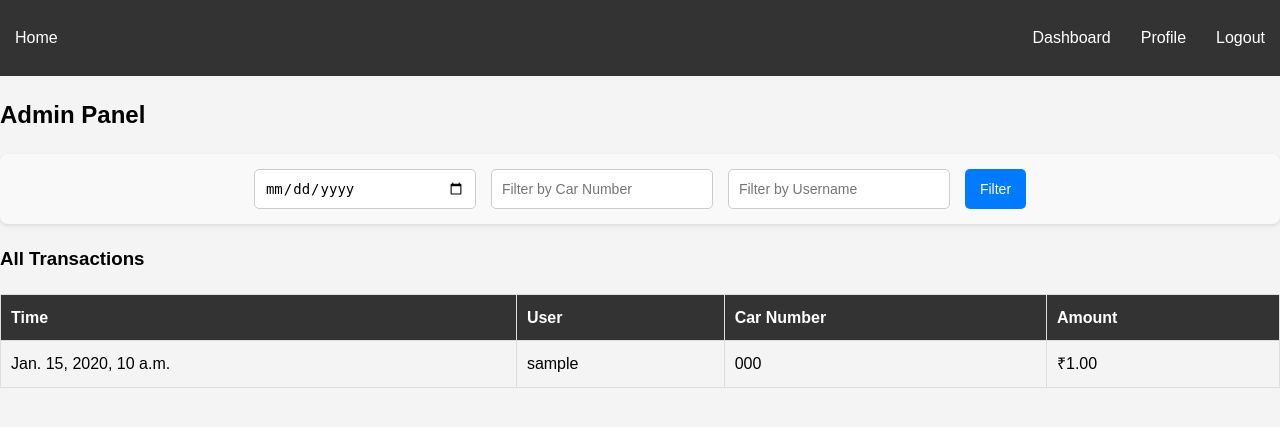
After one commit to Prem-Dharshan/Distributed-Enterprise-Computing-Lab, a Django app: page /admin_dashboard/ in a window 1280 px wide. The commit adds this page. Shown: the top 427 px of the page. Run offline with Django 5.2, Linux system fonts and the light colour scheme; a user stored in the database is signed in; tables that the repository leaves empty hold one stand-in row (values such as "Sample post").

Commit message:
Add transactions
for user and admin

```diff
--- a/TheTollApp/TheTollApp/apis/urls.py
+++ b/TheTollApp/TheTollApp/apis/urls.py
@@ -1,7 +1,7 @@
 # urls.py
 from django.urls import path
 from django.contrib.auth import views as auth_views
-from .views import signup_view, dashboard_view, profile_view, update_profile_view
+from .views import signup_view, dashboard_view, profile_view, update_profile_view, pay_toll_view, recharge_view, admin_view
 
 urlpatterns = [
     path('signup/', signup_view, name='signup'),
@@ -12,4 +12,8 @@ urlpatterns = [
     path('dashboard/', dashboard_view, name='dashboard'),
     path('profile/', profile_view, name='user_profile'),
     path('profile/update/', update_profile_view, name='update_profile'),
+
+    path('pay_toll/', pay_toll_view, name='pay_toll'),
+    path('recharge/', recharge_view, name='recharge'),
+    path('admin_dashboard/', admin_view, name='admin_view'),
 ]
--- a/TheTollApp/TheTollApp/apis/views.py
+++ b/TheTollApp/TheTollApp/apis/views.py
@@ -1,8 +1,20 @@
 # views.py
-from django.contrib.auth.decorators import login_required
+from django.contrib.auth.decorators import login_required, user_passes_test
 from django.shortcuts import render, redirect, get_object_or_404
 from django.contrib import messages
 from django.contrib.auth import login
+
+from decimal import Decimal
+from .models import Profile, Transaction
+from django.utils.timezone import now
+from django.db import transaction as db_transaction
+
+@login_required
+def dashboard(request):
+    profile = request.user.profile
+    transactions = Transaction.objects.filter(profile=profile)
+    return render(request, 'dashboard.html', {'profile': profile, 'transactions': transactions})
+
 
 from .forms import SignUpForm, ProfileUpdateForm
 from .models import Profile
@@ -20,19 +32,10 @@ def signup_view(request):
             for error in form.errors.values():
                 messages.error(request, error)
 
-            return render(request, 'auth/signup.html', {'form': form})
+            return render(request, 'registration/signup.html', {'form': form})
     else:
         form = SignUpForm()
-    return render(request, 'auth/signup.html', {'form': form})
-
-
-@login_required
-def dashboard_view(request):
-    context = {
-        'user': request.user,
-    }
-    return render(request, 'dashboard.html', context)
-
+    return render(request, 'registration/signup.html', {'form': form})
 
 @login_required
 def profile_view(request):
@@ -60,3 +63,66 @@ def update_profile_view(request):
         'profile': profile,
     }
     return render(request, 'user/update_profile.html', context)
+
+
+## Aparna - a helping hand
+
+@login_required
+def dashboard_view(request):
+    profile, created = Profile.objects.get_or_create(user=request.user, defaults={'car_number': 'N/A', 'balance': 0.00})
+
+    if request.user.is_superuser:
+        return redirect('admin_view')  # Redirect superusers to the admin panel
+
+    transactions = Transaction.objects.filter(profile=profile)
+    return render(request, 'dashboard.html', {'profile': profile, 'transactions': transactions})
+
+
+@login_required
+def recharge_view(request):
+    if request.method == 'POST':
+        amount = Decimal(request.POST['amount'])
+        profile = request.user.profile
+
+        with db_transaction.atomic():
+            profile.balance += amount
+            profile.save()
+
+    return redirect('dashboard')
+
+@login_required
+def pay_toll_view(request):
+    if request.method == 'POST':
+        amount = Decimal(request.POST['amount'])
+        profile = request.user.profile
+
+        if profile.balance >= amount:
+            with db_transaction.atomic():
+                profile.balance -= amount
+                profile.save()
+                Transaction.objects.create(profile=profile, amt=amount, in_time=now())
+
+    return redirect('dashboard')
+
+def is_superuser(user):
+    return user.is_superuser
+
+@login_required
+@user_passes_test(is_superuser)
+def admin_view(request):
+    date_filter = request.GET.get('date')
+    user_filter = request.GET.get('user')
+    car_number_filter = request.GET.get('car_number')
+
+    transactions = Transaction.objects.select_related('profile').all()
+
+    if date_filter:
+        transactions = transactions.filter(in_time__date=date_filter)
+
+    if user_filter:
+        transactions = transactions.filter(profile__user__username__icontains=user_filter)
+
+    if car_number_filter:
+        transactions = transactions.filter(profile__car_number__icontains=car_number_filter)
+
+    return render(request, 'admin.html', {'transactions': transactions})
--- a/TheTollApp/TheTollApp/static/css/styles.css
+++ b/TheTollApp/TheTollApp/static/css/styles.css
@@ -27,13 +27,138 @@ nav a:hover {
     background-color: #555;
 }
 
-.content {
+.nav-left {
+    display: flex;
+    align-items: center;
+}
+
+.nav-center {
+    flex-grow: 1;
+    text-align: center;
+}
+
+.nav-right {
+    display: flex;
+    align-items: center;
+    justify-content: flex-end;
+}
+
+/* Main Dashboard Container */
+.dashboard-container {
     padding: 30px;
     margin: 20px auto;
     max-width: 900px;
     background-color: white;
     box-shadow: 0 0 10px rgba(0, 0, 0, 0.1);
     border-radius: 8px;
+}
+
+/* User Info Card */
+.user-info {
+    text-align: center;
+    margin-bottom: 20px;
+}
+
+.user-info h2 {
+    color: #333;
+}
+
+.user-info p {
+    font-size: 18px;
+    color: #555;
+}
+
+.dashboard-actions {
+    display: flex;
+    justify-content: space-around;
+    flex-wrap: wrap;
+    margin-bottom: 20px;
+}
+
+.action-button {
+    background-color: #4CAF50;
+    border: none;
+    color: white;
+    padding: 12px 20px;
+    font-size: 16px;
+    cursor: pointer;
+    border-radius: 5px;
+    transition: background-color 0.3s ease;
+}
+
+.action-button:hover {
+    background-color: #45a049;
+}
+
+.card {
+    background-color: #fff;
+    border-radius: 8px;
+    box-shadow: 0 2px 4px rgba(0, 0, 0, 0.1);
+    padding: 20px;
+    margin: 20px auto;
+    max-width: 600px;
+}
+
+.card h2 {
+    text-align: center;
+    color: #333;
+    margin-bottom: 20px;
+}
+
+.card form p {
+    text-align: left;
+    width: 100%;
+    margin-bottom: 10px;
+}
+
+.card form input {
+    width: 100%;
+    padding: 8px;
+    border: 1px solid #ccc;
+    border-radius: 4px;
+    box-sizing: border-box;
+}
+
+.card button {
+    background-color: #008CBA;
+    border: none;
+    color: white;
+    padding: 10px 20px;
+    text-align: center;
+    font-size: 16px;
+    cursor: pointer;
+    border-radius: 5px;
+    transition: background-color 0.3s ease;
+}
+
+.card button:hover {
+    background-color: #0073a6;
+}
+
+.transactions-table {
+    width: 100%;
+    border-collapse: collapse;
+    margin-top: 20px;
+}
+
+.transactions-table th,
+.transactions-table td {
+    border: 1px solid #ddd;
+    padding: 10px;
+    text-align: left;
+}
+
+.transactions-table th {
+    background-color: #333;
+    color: white;
+}
+
+.transactions-table tr:nth-child(even) {
+    background-color: #f9f9f9;
+}
+
+.transactions-table tr:hover {
+    background-color: #f1f1f1;
 }
 
 .messages {
@@ -58,65 +183,39 @@ nav a:hover {
     color: #721c24;
 }
 
-
-.nav-left {
+/* Filters Container */
+.filter-form {
     display: flex;
-    align-items: center;
+    gap: 15px;
+    justify-content: center;
+    margin-bottom: 20px;
+    padding: 15px;
+    background-color: #f9f9f9;
+    border-radius: 8px;
+    box-shadow: 0 2px 4px rgba(0, 0, 0, 0.1);
 }
 
-.nav-center {
-    flex-grow: 1;
-    text-align: center;
+/* Filter Inputs */
+.filter-input {
+    padding: 10px;
+    width: 200px;
+    border: 1px solid #ccc;
+    border-radius: 5px;
+    font-size: 14px;
 }
 
-.nav-right {
-    display: flex;
-    align-items: center;
-    justify-content: flex-end;
+/* Filter Button */
+.filter-button {
+    background-color: #007bff;
+    color: white;
+    border: none;
+    padding: 10px 15px;
+    font-size: 14px;
+    cursor: pointer;
+    border-radius: 5px;
+    transition: background-color 0.3s ease;
 }
 
-.card {
-    background-color: #fff;
-    border-radius: 8px;
-    box-shadow: 0 2px 4px rgba(0, 0, 0, 0.1);
-    padding: 20px;
-    margin: 20px auto;
-    max-width: 800px;
-    display: flex;
-    flex-direction: column;
-    align-items: center;
+.filter-button:hover {
+    background-color: #0056b3;
 }
-
-.card h2 {
-    text-align: center;
-    color: #333;
-    margin-bottom: 20px;
-}
-
-.card button {
-    background-color: #4CAF50;
-    border: none;
-    color: white;
-    padding: 10px 20px;
-    text-align: center;
-    text-decoration: none;
-    display: inline-block;
-    font-size: 16px;
-    margin-top: 10px;
-    cursor: pointer;
-    border-radius: 5px;
-}
-
-.card form p {
-    text-align: left;
-    width: 100%;
-    margin-bottom: 10px;
-}
-
-.card form input {
-    width: 100%;
-    padding: 8px;
-    border: 1px solid #ccc;
-    border-radius: 4px;
-    box-sizing: border-box;
-}
--- /dev/null
+++ b/TheTollApp/TheTollApp/templates/admin.html
@@ -0,0 +1,38 @@
+{% extends 'index.html' %}
+
+{% block title %}Admin Panel{% endblock %}
+
+{% block content %}
+<div class="admin-container">
+    <h2>Admin Panel</h2>
+
+    <form method="GET" class="filter-form">
+        <input class = "filter-input" type="date" name="date" placeholder="Filter by Date">
+        <input class = "filter-input" type="text" name="car_number" placeholder="Filter by Car Number">
+        <input class = "filter-input" type="text" name="user" placeholder="Filter by Username">
+        <button class = "filter-button" type="submit">Filter</button>
+    </form>
+
+    <h3>All Transactions</h3>
+    <table class="transactions-table">
+        <thead>
+            <tr>
+                <th>Time</th>
+                <th>User</th>
+                <th>Car Number</th>
+                <th>Amount</th>
+            </tr>
+        </thead>
+        <tbody>
+            {% for transaction in transactions %}
+                <tr>
+                    <td>{{ transaction.in_time }}</td>
+                    <td>{{ transaction.profile.user.username }}</td>
+                    <td>{{ transaction.profile.car_number }}</td>
+                    <td>₹{{ transaction.amt }}</td>
+                </tr>
+            {% endfor %}
+        </tbody>
+    </table>
+</div>
+{% endblock %}
```
Also changed, not shown: TheTollApp/TheTollApp/templates/dashboard.html (+67 -4 lines).
